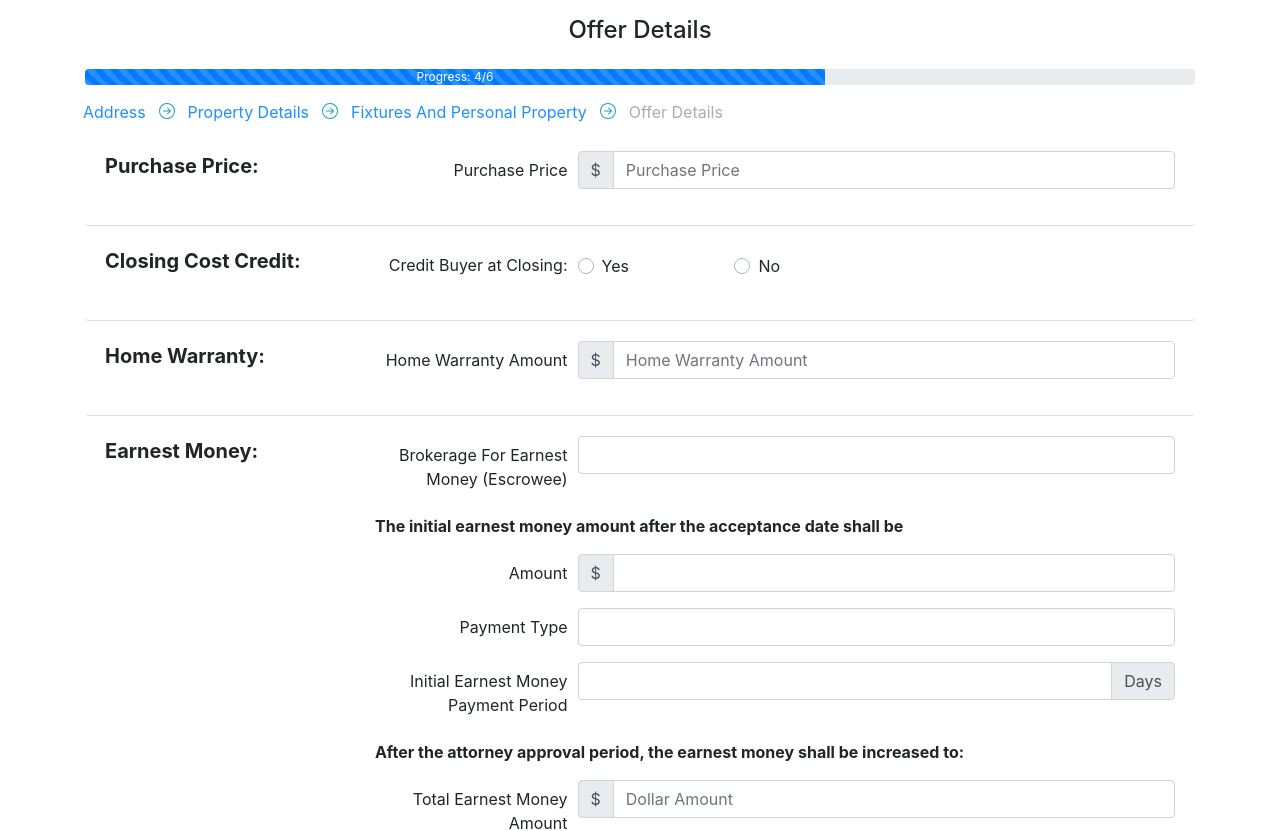
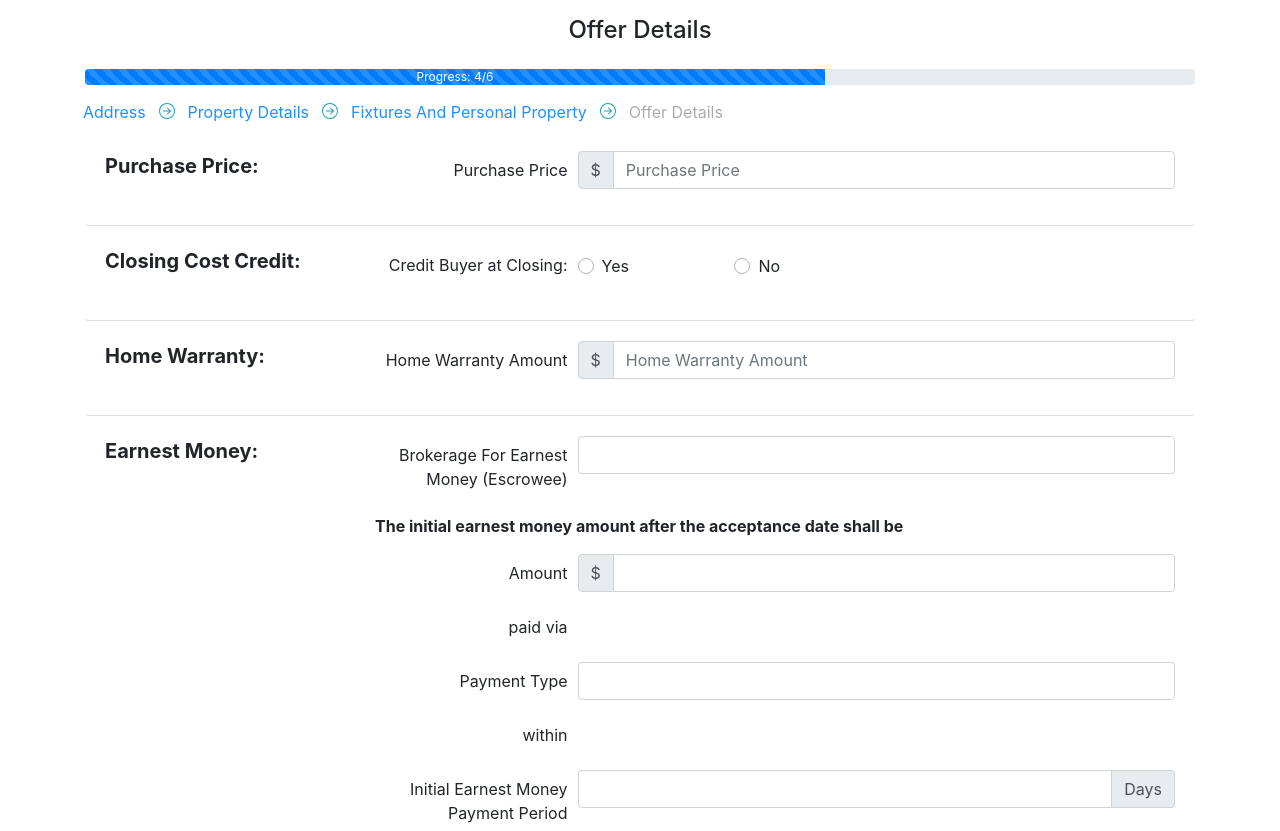
Before and after one commit to ezl/binkley-offer, a Vue app in the folder frontend/: page /second-step in a window 1280 px wide. Shown: the top 831 px of the page. Built offline with nearby package versions, Linux system fonts and the light colour scheme; what vue-google-oauth2 would draw is missing.

Commit message:
add help text

```diff
--- a/frontend/src/pages/OfferDetails.vue
+++ b/frontend/src/pages/OfferDetails.vue
@@ -72,9 +72,11 @@
           <p><strong>The initial earnest money amount after the acceptance date shall be</strong></p>
           <TextInputMoney title="Amount" prepend="$" v-model="pdfBody.initial_earnest_money_amount"
                           text-label=" "></TextInputMoney>
+          <b-form-group label-cols-sm="3" label="paid via" label-align-sm="right"></b-form-group>
           <TextInput :special-field="true" title="Payment Type"
                      v-model="pdfBody.how_buyer_deposits_earnest_money"
                      text-label=" "></TextInput>
+          <b-form-group label-cols-sm="3" label="within" label-align-sm="right"></b-form-group>
           <TextInput :special-field="true" append="Days" title="Initial Earnest Money Payment Period"
                      v-model="pdfBody.initial_earnest_money_due_date"
                      text-label=" "></TextInput>
@@ -82,11 +84,9 @@
           <TextInputMoney title="Total Earnest Money Amount" prepend="$"
                           v-model="pdfBody.balance_of_earnest_money_amount"
                           text-label="Dollar Amount"></TextInputMoney>
-          <b-form-group
-            label-cols-sm="3"
-            label="within"
-            label-align-sm="right">
-          </b-form-group>
+
+          <b-form-group label-cols-sm="3" label="within" label-align-sm="right"></b-form-group>
+
           <TextInputMoney title="Balance of Earnest Money Due Date" append="days"
                           v-model="pdfBody.balance_of_earnest_money_due_date"
                           text-label=" "></TextInputMoney>
```
